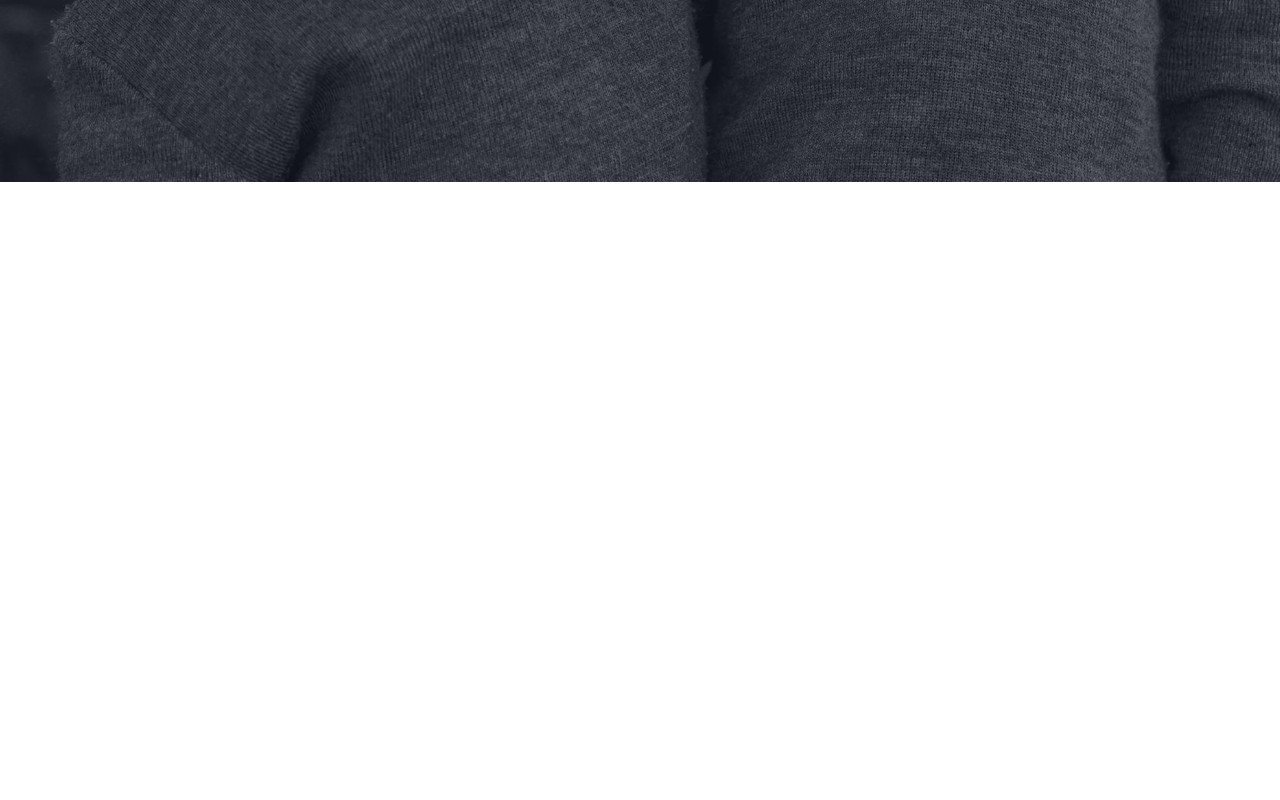
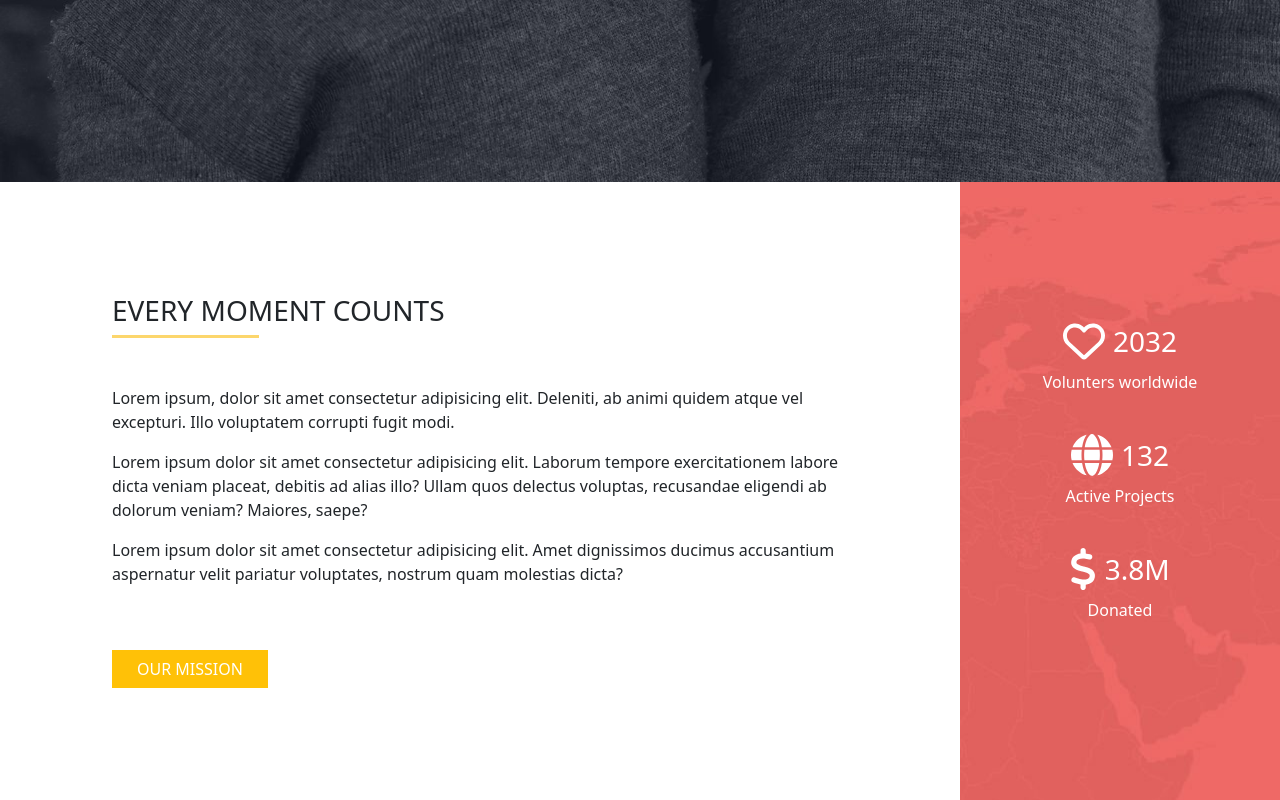
Before and after one commit to giuseppevignanello/proj-html-vuejs, a Vue app: page / in a window 1280 px wide. Shown: the part 596-1396 px from the top of the page. Before the commit the page ends 800 px from the top, so only its background shows below. Built offline with nearby package versions, Linux system fonts and the light colour scheme.

Commit message:
add page banner

```diff
--- a/package.json
+++ b/package.json
@@ -9,6 +9,11 @@
     "preview": "vite preview"
   },
   "dependencies": {
+    "@fortawesome/fontawesome-svg-core": "^6.4.0",
+    "@fortawesome/free-brands-svg-icons": "^6.4.0",
+    "@fortawesome/free-regular-svg-icons": "^6.4.0",
+    "@fortawesome/free-solid-svg-icons": "^6.4.0",
+    "@fortawesome/vue-fontawesome": "^3.0.3",
     "bootstrap": "^5.2.3",
     "sass": "^1.62.1",
     "vue": "^3.2.47"
--- a/src/assets/scss/app.scss
+++ b/src/assets/scss/app.scss
@@ -1,5 +1,5 @@
 @use "/node_modules/bootstrap/scss/bootstrap.scss";
-@use "./partials/variables.scss";
+@use "./partials/variables.scss" as *;
 
 
 img {
@@ -20,3 +20,19 @@ img {
         height: 700px
     }
 }
+
+.pageBanner {
+
+    .left_side {
+        padding: 7rem
+
+    }
+    .bar {
+        border-top: 3px solid $secondary;
+        width: 20%;
+    }
+
+    .right_side {
+        background-image: url(/public/img/home-content-bg-1.jpg);
+    }
+}
--- a/src/components/PageBanner.vue
+++ b/src/components/PageBanner.vue
@@ -1,7 +1,7 @@
 <script>
 export default {
     name: "PageBanner",
-    data () {
+    data() {
 
 
         return {}
@@ -10,9 +10,42 @@ export default {
 </script>
 
 <template>
+    <div class="d-flex pageBanner">
+        <div class="left_side w-75">
+            <h3> EVERY MOMENT COUNTS</h3>
+            <div class="bar">
+            </div>
+            <div class="text py-5">
+                <p>Lorem ipsum, dolor sit amet consectetur adipisicing elit. Deleniti, ab animi quidem atque vel excepturi.
+                    Illo voluptatem corrupti fugit modi.</p>
+                <p>Lorem ipsum dolor sit amet consectetur adipisicing elit. Laborum tempore exercitationem labore dicta
+                    veniam placeat, debitis ad alias illo? Ullam quos delectus voluptas, recusandae eligendi ab dolorum
+                    veniam? Maiores, saepe?</p>
+                <p>Lorem ipsum dolor sit amet consectetur adipisicing elit. Amet dignissimos ducimus accusantium aspernatur
+                    velit pariatur voluptates, nostrum quam molestias dicta?</p>
+            </div>
+            <button type="button" class="btn btn-warning text-white rounded-0 px-4">OUR MISSION</button>
+        </div>
+        <div class="right_side w-25 d-flex flex-column text-white justify-content-center">
+            <div class="volunteers text-center mb-4">
+                <h3><font-awesome-icon :icon="['far', 'heart']" class="fa-xl me-2" />2032</h3>
+                <p>Volunters worldwide</p>
+            </div>
+            <div class="activeProjects text-center mb-4">
+                <h3><font-awesome-icon :icon="['fas', 'globe' ]" class="fa-xl me-2" />132</h3>
+                <p>Active Projects</p>
+            </div>
+            <div class="Donated text-center mb-4">
+                <h3><font-awesome-icon :icon="['fas', 'dollar-sign']" class="fa-xl me-2" />3.8M</h3>
+                <p>Donated</p>
+            </div>
+        </div>
+    </div>
 </template>
 
 
-<style lang="scss" scoped>
+<style lang="scss" scoped></style>
 
-</style>
+
+                <font-awesome-icon  />
+                <font-awesome-icon  />
--- a/src/main.js
+++ b/src/main.js
@@ -1,5 +1,12 @@
 import { createApp } from 'vue'
 import './assets/scss/app.scss'
 import App from './App.vue'
+import { library } from '@fortawesome/fontawesome-svg-core'
+import { FontAwesomeIcon } from '@fortawesome/vue-fontawesome'
+import { faHeart } from '@fortawesome/free-regular-svg-icons';
+import { faDollarSign } from '@fortawesome/free-solid-svg-icons';
+import { faGlobe } from '@fortawesome/free-solid-svg-icons';
 
-createApp(App).mount('#app')
+library.add(faHeart, faDollarSign, faGlobe);
+
+createApp(App).component('font-awesome-icon', FontAwesomeIcon).mount('#app')
```
Also changed, not shown: 1 other file (tests, documents, lock files or other folders).
